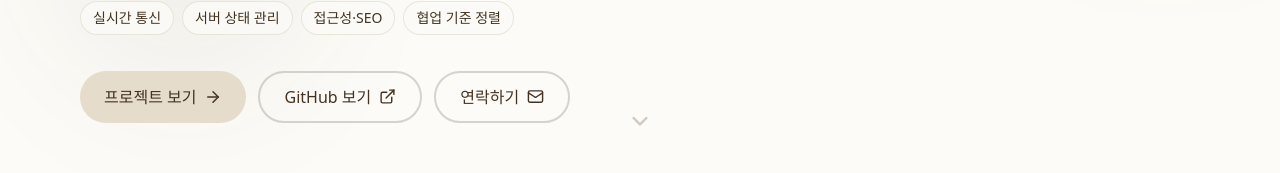
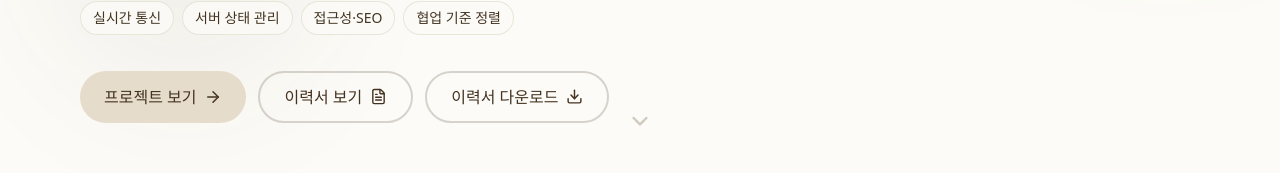
Before and after one commit to asdfdk123/chldnjsgud, a Next.js app: page / in a window 1280 px wide. Shown: the part 556-729 px from the top of the page. Built offline with nearby package versions, Linux system fonts and the light colour scheme.

Commit message:
feat: 이력서 보기 및 다운로드 버튼 추가

```diff
--- a/src/components/sections/Hero.tsx
+++ b/src/components/sections/Hero.tsx
@@ -2,7 +2,7 @@
 
 import { useEffect, useRef, useState } from 'react';
 import Link from 'next/link';
-import { ArrowRight, ChevronDown, ExternalLink, Mail } from 'lucide-react';
+import { ArrowRight, ChevronDown, Download, FileText } from 'lucide-react';
 import { motion } from 'framer-motion';
 import { socialLinks } from '@/src/data/profile';
 
@@ -121,7 +121,9 @@ export function Hero() {
 
           <h1 className="text-coffee font-serif text-5xl leading-[1.18] font-bold md:text-6xl lg:text-7xl">
             <span className="block overflow-hidden">
-              <RevealLine delay={0.15}>충돌을 정리하고 흐름을 설계하는</RevealLine>
+              <RevealLine delay={0.15}>
+                충돌을 정리하고 흐름을 설계하는
+              </RevealLine>
             </span>
             <span className="block overflow-hidden">
               <RevealLine delay={0.3} className="text-gradient">
@@ -181,23 +183,24 @@ export function Hero() {
             </Link>
 
             <a
-              href={socialLinks.github}
+              href={socialLinks.resume}
               target="_blank"
-              rel="noreferrer"
-              aria-label="GitHub 프로필 보기"
+              rel="noopener noreferrer"
+              aria-label="최원형 이력서 새 탭에서 보기"
               className="btn-outline inline-flex items-center justify-center gap-2"
             >
-              GitHub 보기
-              <ExternalLink size={17} />
+              이력서 보기
+              <FileText size={17} />
             </a>
 
             <a
-              href="#contact"
-              aria-label="연락 섹션으로 이동"
+              href={socialLinks.resume}
+              download="최원형_프론트엔드_개발자_이력서.pdf"
+              aria-label="최원형 이력서 PDF 다운로드"
               className="btn-outline inline-flex items-center justify-center gap-2"
             >
-              연락하기
-              <Mail size={17} />
+              이력서 다운로드
+              <Download size={17} />
             </a>
           </motion.div>
         </div>
--- a/src/data/profile.ts
+++ b/src/data/profile.ts
@@ -2,6 +2,7 @@ export const socialLinks = {
   github: 'https://github.com/asdfdk123',
   blog: 'https://velog.io/@dnjsgud',
   email: 'mailto:cwh0607@naver.com',
+  resume: '/resume/choi-wonhyeong-resume.pdf',
 };
 
 export interface StrengthCard {
```
